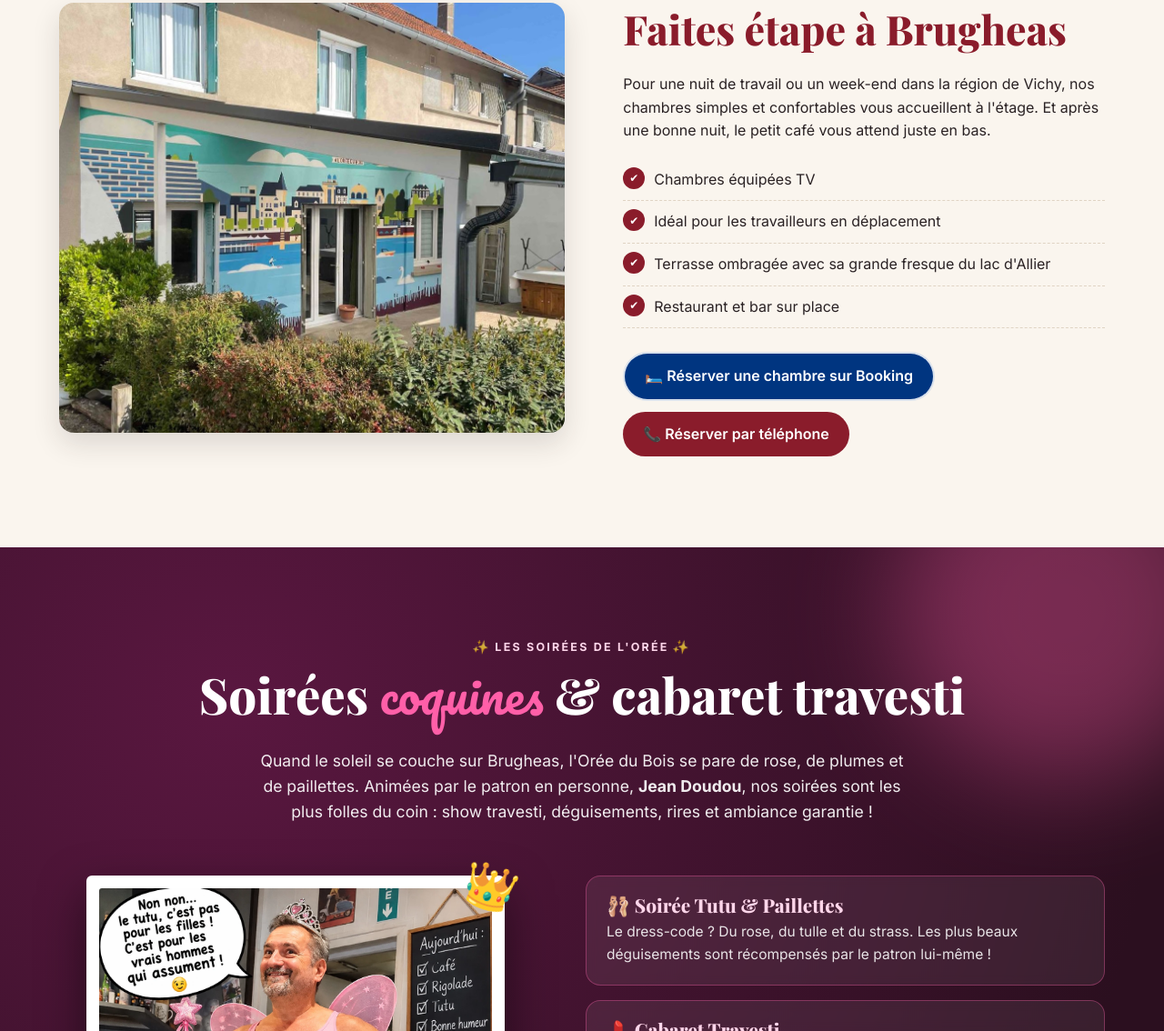
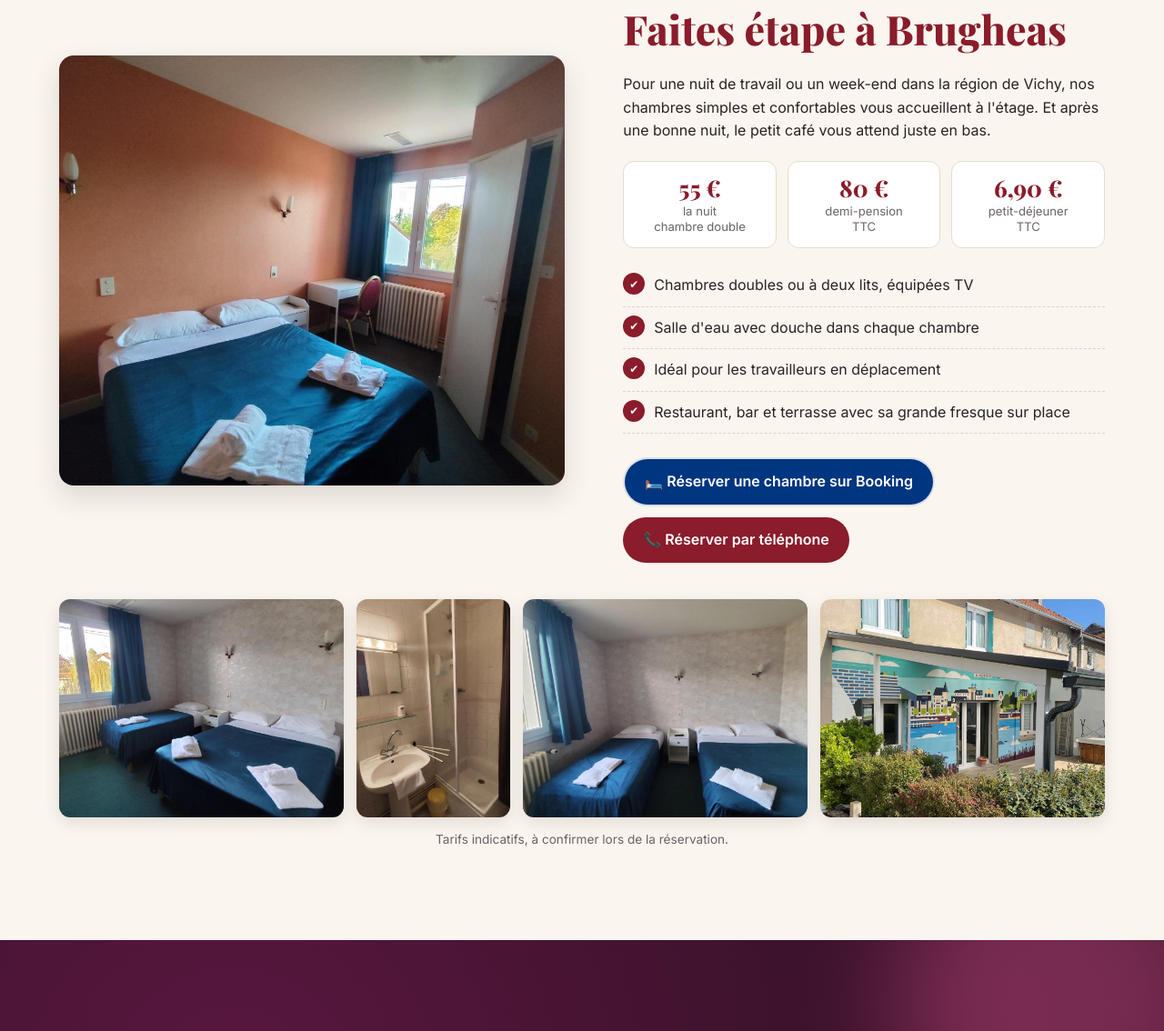
Before and after one commit to hervelombardo693-creator/oree-du-bois, a plain HTML site: page index.html in a window 1280 px wide. Shown: the part 4953-6087 px from the top of the page at 91% size. Drawn offline with nearby package versions, Linux system fonts and the light colour scheme; a web font is replaced by a local one.

Commit message:
Hôtel : photos des chambres, tarifs et galerie agrandissable
Co-Authored-By: Claude Opus 5.5 <noreply@anthropic.com>

```diff
--- a/index.html
+++ b/index.html
@@ -116,6 +116,22 @@
   .pizza h3{font-size:clamp(1.5rem,3vw,2rem);margin:0 0 .2em}
   .pizza p{margin:0;opacity:.9}
   .pizza .big{font-family:"Playfair Display",serif;font-size:clamp(2.2rem,5vw,3.2rem);font-weight:800;line-height:1}
+
+  /* ---------- Hôtel : tarifs & galerie ---------- */
+  .rates{display:grid;grid-template-columns:repeat(3,1fr);gap:12px;margin:20px 0 4px}
+  .rates div{background:#fff;border:1px solid #e6dccf;border-radius:12px;padding:14px 10px;text-align:center}
+  .rates strong{display:block;font-family:"Playfair Display",serif;font-size:1.6rem;color:var(--bordeaux);line-height:1.1}
+  .rates span{font-size:.82rem;color:var(--gris);line-height:1.3;display:block;margin-top:4px}
+  .rates-note{font-size:.85rem;color:var(--gris);text-align:center;margin:14px 0 0}
+  .gallery{display:grid;grid-template-columns:1.3fr .7fr 1.3fr 1.3fr;gap:14px;margin-top:40px}
+  .gallery img{width:100%;height:240px;object-fit:cover;border-radius:12px;box-shadow:0 6px 18px rgba(0,0,0,.1)}
+  @media (max-width:800px){.gallery{grid-template-columns:1fr 1fr}.gallery img{height:180px}}
+  .zoomable{cursor:zoom-in;transition:transform .2s}
+  .zoomable:hover{transform:scale(1.02)}
+  #lightbox{border:0;padding:0;background:transparent;max-width:94vw;max-height:92vh}
+  #lightbox::backdrop{background:rgba(20,8,12,.85)}
+  #lightbox img{max-width:94vw;max-height:88vh;border-radius:10px;display:block}
+  .lb-close{position:absolute;top:10px;right:10px;width:40px;height:40px;border-radius:50%;border:0;background:#fff;color:var(--encre);font-size:1.1rem;cursor:pointer;box-shadow:0 4px 12px rgba(0,0,0,.3)}
 
   /* ---------- Menu de la semaine ---------- */
   .week{display:grid;grid-template-columns:repeat(5,1fr);gap:16px;margin-top:30px}
@@ -361,16 +377,21 @@
 <!-- ============ HOTEL & TERRASSE ============ -->
 <section id="hotel">
   <div class="wrap split">
-    <div class="media reveal"><img src="images/terrasse.jpg" alt="La terrasse arrière avec sa grande fresque colorée de Vichy" loading="lazy"></div>
+    <div class="media reveal"><img src="images/chambre-double.jpg" alt="Chambre double avec grand lit, couvre-lit bleu et bureau près de la fenêtre" loading="lazy" class="zoomable"></div>
     <div class="reveal">
       <span class="eyebrow">L'hôtel &amp; la terrasse</span>
       <h2>Faites étape à Brugheas</h2>
       <p>Pour une nuit de travail ou un week-end dans la région de Vichy, nos chambres simples et confortables vous accueillent à l'étage. Et après une bonne nuit, le petit café vous attend juste en bas.</p>
+      <div class="rates">
+        <div><strong>55 €</strong><span>la nuit<br>chambre double</span></div>
+        <div><strong>80 €</strong><span>demi-pension<br>TTC</span></div>
+        <div><strong>6,90 €</strong><span>petit-déjeuner<br>TTC</span></div>
+      </div>
       <ul class="list">
-        <li>Chambres équipées TV</li>
+        <li>Chambres doubles ou à deux lits, équipées TV</li>
+        <li>Salle d'eau avec douche dans chaque chambre</li>
         <li>Idéal pour les travailleurs en déplacement</li>
-        <li>Terrasse ombragée avec sa grande fresque du lac d'Allier</li>
-        <li>Restaurant et bar sur place</li>
+        <li>Restaurant, bar et terrasse avec sa grande fresque sur place</li>
       </ul>
       <div style="display:flex;gap:12px;flex-wrap:wrap">
         <a href="https://www.booking.com/hotel/fr/a-l-39-oree-du-bois.fr.html" class="btn btn-booking" target="_blank" rel="noopener">🛏️ Réserver une chambre sur Booking</a>
@@ -378,7 +399,21 @@
       </div>
     </div>
   </div>
+  <div class="wrap">
+    <div class="gallery reveal">
+      <img src="images/chambre-twin.jpg" alt="Chambre avec deux lits et fenêtre aux rideaux bleus" loading="lazy" class="zoomable">
+      <img src="images/salle-de-bain.jpg" alt="Salle d'eau avec douche et lavabo" loading="lazy" class="zoomable">
+      <img src="images/chambre-twin-2.jpg" alt="Chambre à deux lits avec serviettes posées" loading="lazy" class="zoomable">
+      <img src="images/terrasse.jpg" alt="La terrasse arrière avec sa grande fresque colorée de Vichy" loading="lazy" class="zoomable">
+    </div>
+    <p class="rates-note">Tarifs indicatifs, à confirmer lors de la réservation.</p>
+  </div>
 </section>
+
+<dialog id="lightbox" aria-label="Photo agrandie">
+  <button type="button" class="lb-close" aria-label="Fermer">✕</button>
+  <img alt="">
+</dialog>
 
 <!-- ============ SOIRÉES CABARET ============ -->
 <section id="soirees" class="cabaret">
@@ -489,6 +524,11 @@
     if (e.isIntersecting) { e.target.classList.add('in'); io.unobserve(e.target); }
   }), { threshold: .12 });
   document.querySelectorAll('.reveal').forEach(el => io.observe(el));
+  const lb = document.getElementById('lightbox'), lbImg = lb.querySelector('img');
+  document.querySelectorAll('.zoomable').forEach(img => img.addEventListener('click', () => {
+    lbImg.src = img.src; lbImg.alt = img.alt; lb.showModal();
+  }));
+  lb.addEventListener('click', () => lb.close());
 </script>
 </body>
 </html>
```
Also changed, not shown: images/chambre-double.jpg (added), images/chambre-twin-2.jpg (added), images/chambre-twin.jpg (added), images/salle-de-bain.jpg (added).
